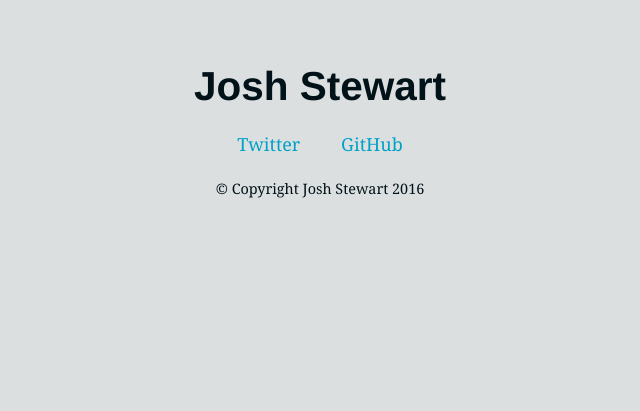
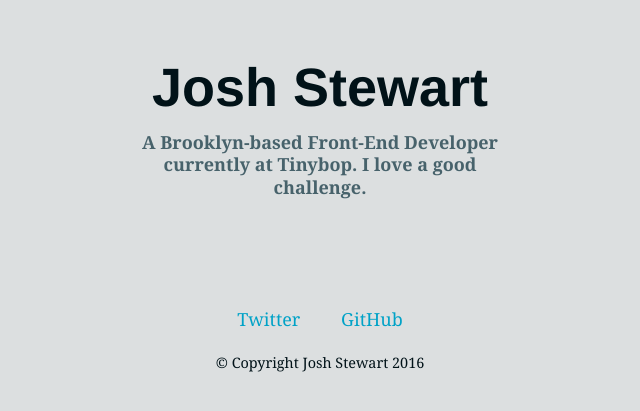
Before and after one commit to lightergrey/lightergrey.github.io, a Jekyll site: the page built from index.md, in a window 1280 px wide. Shown: the top 411 px of the page, without its empty margins (320-960 px from the left). Built offline with Jekyll 4.4.1, drawn with Linux system fonts in a browser that asks for light colours; some web fonts are replaced; the list of posts is cut into pages by our own code.

Commit message:
add subtitle

```diff
--- a/_layouts/default.html
+++ b/_layouts/default.html
@@ -17,11 +17,14 @@
 
     <header class="site-header" role="banner">
       <h1 class="site-title">{{ site.title }}</h1>
+      <h2 class="site-subtitle">A Brooklyn-based Front-End Developer currently at Tinybop. I love a good challenge.</h2>
     </header>
 
+    {% if content.size > 1 %}
     <main class="site-main" role="main">
       {{ content }}
     </main>
+    {% endif %}
 
     <footer class="site-footer" role="contentinfo">
       <ul class="list-internet">
--- a/_scss/_layout.scss
+++ b/_scss/_layout.scss
@@ -7,8 +7,45 @@
   box-sizing: border-box;
 }
 
+.site-header {
+  padding-top: 3em;
+  padding-bottom: 3em;
+
+  > :first-child {
+    margin-top: 0;
+    padding-top: 0;
+  }
+
+  > :last-child {
+    margin-bottom: 0;
+    padding-bottom: 0;
+  }
+}
+
+.site-footer {
+  padding-top: 3em;
+  padding-bottom: 3em;
+}
+
 .site-title {
   text-align: center;
+  margin-bottom: 0;
+  font-size: 3em;
+  max-width: $max-width / 3;
+  padding-right: $font-size / 3;
+  padding-left: $font-size / 3;
+}
+
+.site-subtitle {
+  font-family: $font-family;
+  font-weight: 600;
+  font-size: 1em;
+  max-width: $max-width * .66;
+  padding-right: $font-size;
+  padding-left: $font-size;
+  text-align: center;
+  color: $base00;
+  margin-top: .5em;
 }
 
 .list-internet {
--- a/_scss/style.scss
+++ b/_scss/style.scss
@@ -5,7 +5,7 @@
 
 @import '_normalize';
 @import url(https://fonts.googleapis.com/css?family=Source+Sans+Pro:400,700,400italic);
-@import url(https://fonts.googleapis.com/css?family=Source+Serif+Pro);
+@import url(https://fonts.googleapis.com/css?family=Source+Serif+Pro:600);
 @import '_variables-and-mixins';
 @import '_base';
 @import '_layout';
```
Also changed, not shown: index.html (deleted, +0 -22 lines), index.md (added, +3 -0 lines), _includes/style.css.
